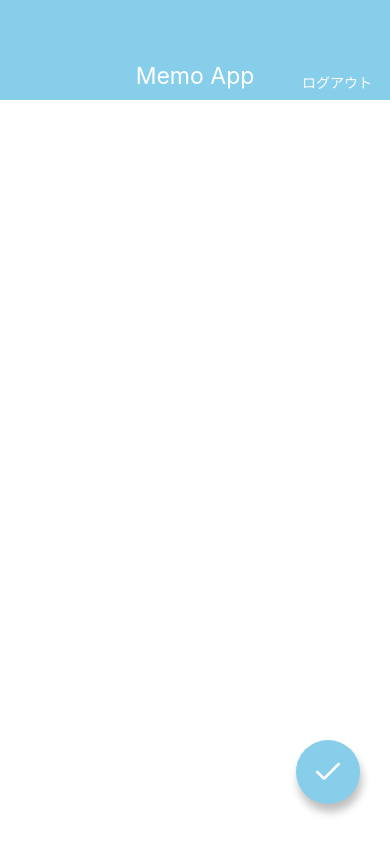
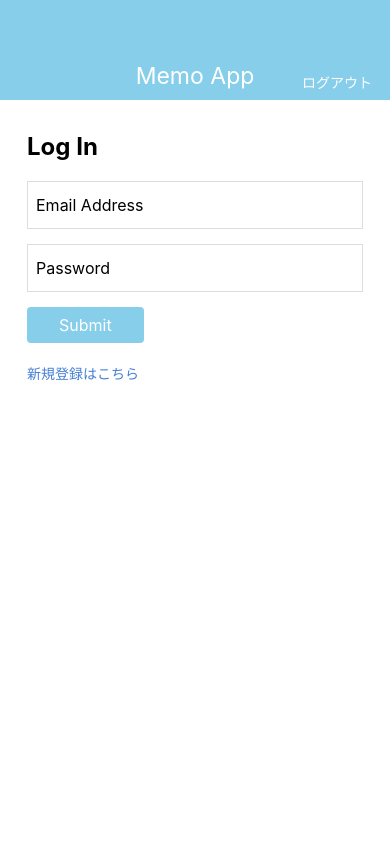
Before and after one commit to joel2145/ReactNativeTodo, a React Native app: screen / in a window 390 px wide. Built offline with nearby package versions, Linux system fonts and the light colour scheme.

Commit message:
ログイン画面を作成

```diff
--- a/App.js
+++ b/App.js
@@ -3,7 +3,8 @@
 // import MemoListScreen from "./src/screens/MemoListScreen";
 // import MemoDetailScreen from "./src/screens/MemoDetailScreen";
 // import MemoEditScreen from "./src/screens/MemoEditScreen";
-import MemoCreateScreen from "./src/screens/MemoCreateScreen";
+// import MemoCreateScreen from "./src/screens/MemoCreateScreen";
+import LogInScreen from "./src/screens/LogInScreen";
 
 export default function App() {
   return (
@@ -11,7 +12,8 @@
       {/* <MemoListScreen /> */}
       {/* <MemoDetailScreen /> */}
       {/* <MemoEditScreen /> */}
-      <MemoCreateScreen />
+      {/* <MemoCreateScreen /> */}
+      <LogInScreen />
     </>
 
   );
--- /dev/null
+++ b/src/screens/LogInScreen.jsx
@@ -0,0 +1,61 @@
+import React from "react";
+import { View, StyleSheet, Text, TextInput } from "react-native";
+
+import Header from "../components/Header"
+
+export default function LogInScreen() {
+    return (
+        <View style={styles.container}>
+            <Header />
+            <View style={styles.inner}>
+                <Text style={styles.title}>Log In</Text>
+                <TextInput value="Email Address" style={styles.input} />
+                <TextInput value="Password" style={styles.input} />
+                <View style={styles.buttonContainer}>
+                    <Text style={styles.buttonLabel}>Submit</Text>
+                </View>
+                <View>
+                    <Text style={styles.footerLink}>新規登録はこちら</Text>
+                </View>
+            </View>
+        </View>
+    );
+};
+
+const styles = StyleSheet.create({
+    container: {
+        flex: 1,
+    },
+    inner: {
+        paddingHorizontal: 27,
+        paddingVertical: 32,
+    },
+    title: {
+        fontSize: 24,
+        fontWeight: "bold",
+        marginBottom: 20,
+    },
+    input: {
+        fontSize: 16,
+        height: 48,
+        borderColor: "#dddddd",
+        borderWidth: 1,
+        paddingHorizontal: 8,
+        marginBottom: 15,
+    },
+    buttonContainer: {
+        backgroundColor: "skyblue",
+        borderRadius: 4,
+        alignSelf: "flex-start",
+        marginBottom: 20,
+    },
+    buttonLabel: {
+        color: "white",
+        fontSize: 16,
+        paddingHorizontal: 32,
+        paddingVertical: 8,
+    },
+    footerLink: {
+        color: "#467fd3",
+    },
+});
```
